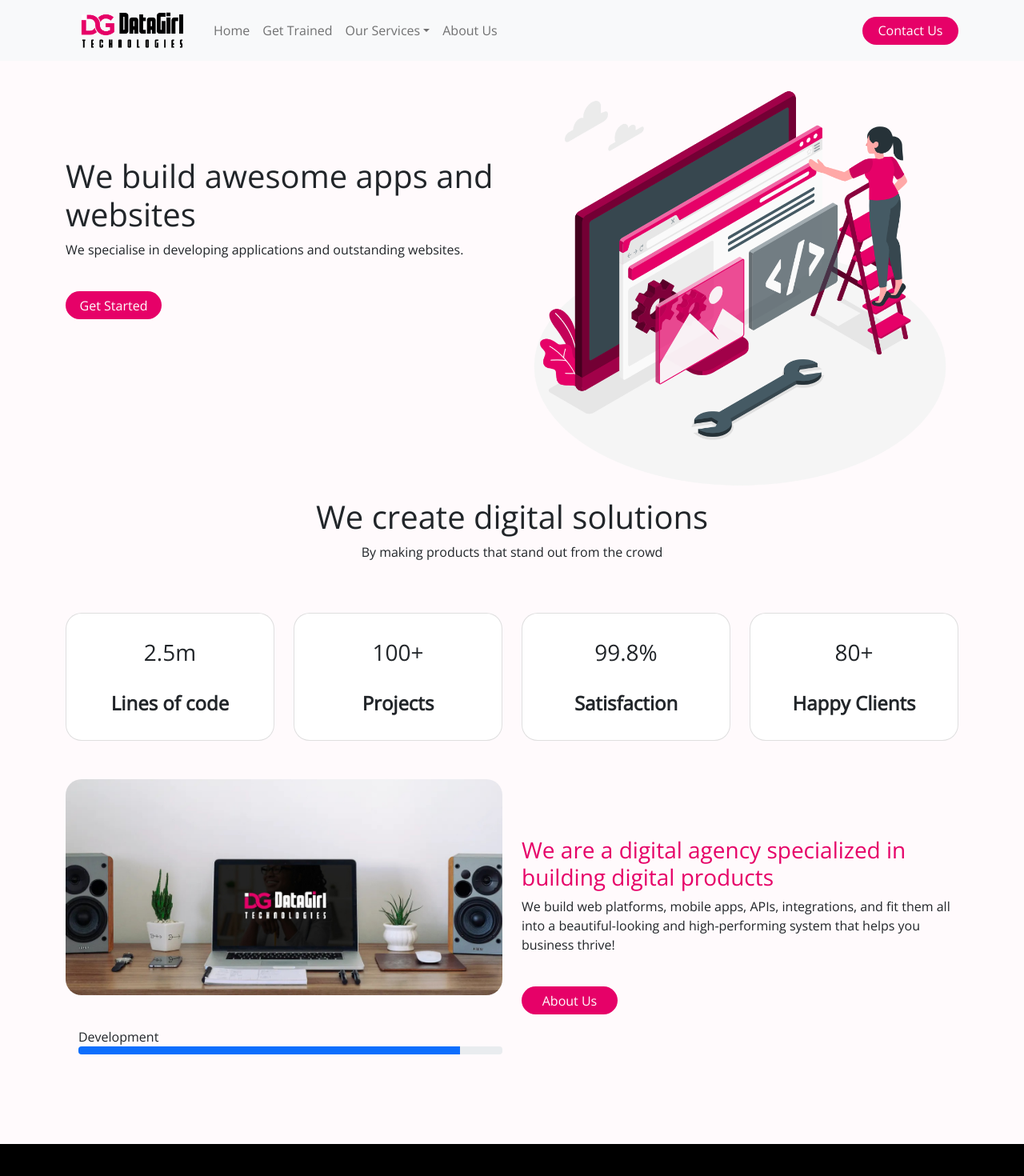
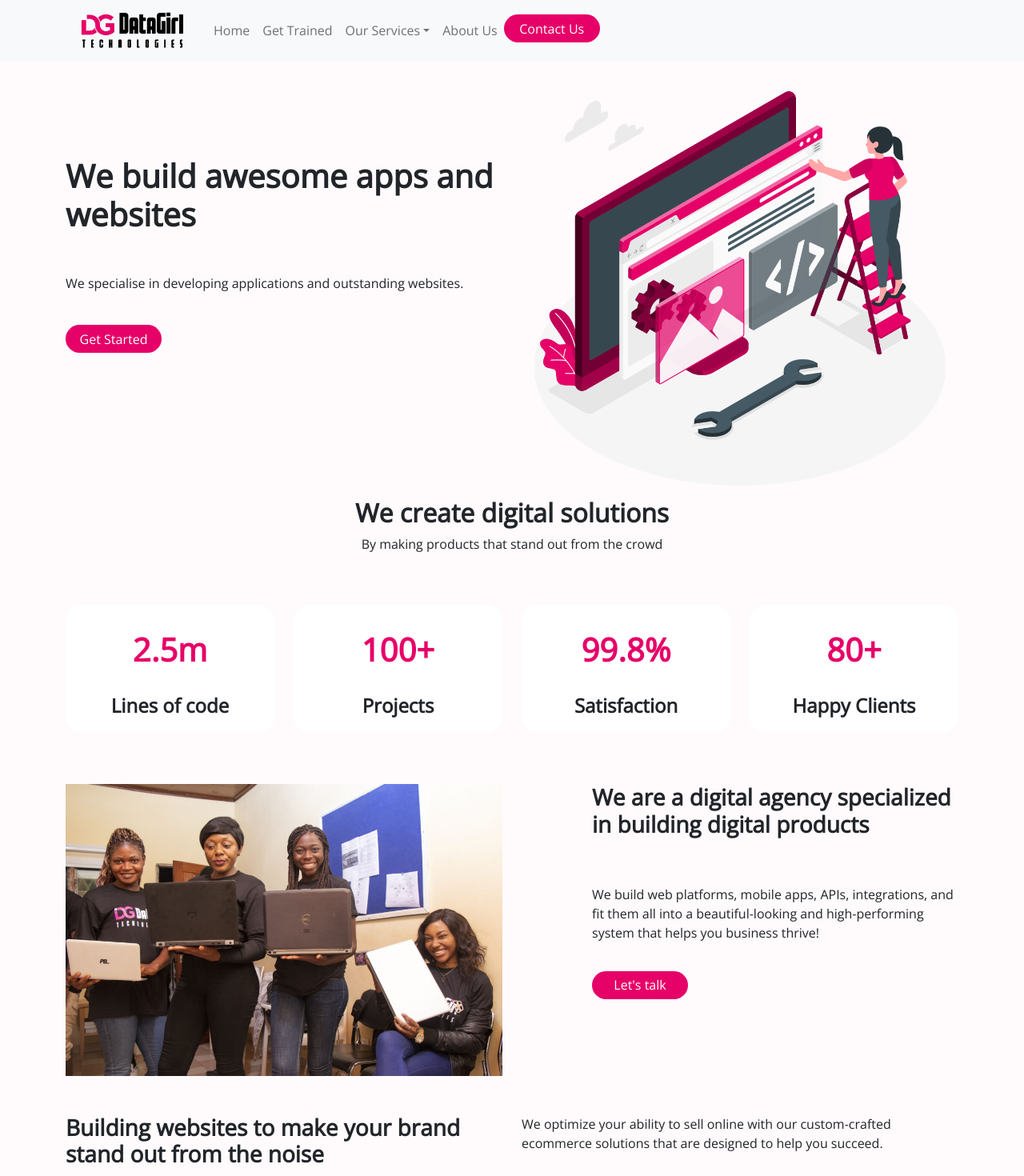
Before and after one commit to Fienne/website-project, a React (Create React App) app: page /web-and-app-development in a window 1280 px wide. Shown: the top 1470 px of the page at 80% size. Built offline with nearby package versions, Linux system fonts and the light colour scheme.

Commit message:
edit content on web pages

```diff
--- a/public/index.html
+++ b/public/index.html
@@ -49,7 +49,7 @@
     -->
     <title>DataGirl Tech</title>
   </head>
-  <body>
+  <body style="overflow-x: hidden;">
     <noscript>You need to enable JavaScript to run this app.</noscript>
     <div id="root"></div>
     <!--
--- a/src/Components/Footer/Footer.css
+++ b/src/Components/Footer/Footer.css
@@ -1,12 +1,22 @@
-a{
-    text-decoration: none;
-    color: white;
+a {
+  text-decoration: none;
+  color: white;
 }
 
-a :hover{
-    color: pink;
+a.link :hover {
+  color: red;
 }
 
-.padding-left{
-    padding-left: 100px;
+.padding-left {
+  padding-left: 100px;
 }
+
+@media (max-width: 480px) {
+  .about {
+    padding-left: 15px;
+    color: var(--primary-color);
+  }
+  .contact {
+    padding-left: 15px;
+  }
+}
--- a/src/Components/Footer/Footer.jsx
+++ b/src/Components/Footer/Footer.jsx
@@ -130,12 +130,12 @@ const Footer = () => {
           </div>
         </div>
 
-        <Col lg={4} className="padding-left">
-          <h4>About Company</h4>
+        <Col lg={4} className="padding-left about">
+          <h4 style={{color:"var(--primary-color)"}}>About Company</h4>
           <br/>
           <Row>
             <Col>
-              <a href="#">About</a>
+              <a href="#" className="link">About</a>
               <br />
               <br />
               <a href="#">Services</a>
@@ -160,8 +160,8 @@ const Footer = () => {
             </Col>
           </Row>
         </Col>
-        <Col lg={4} className="padding-left">
-          <h4>Contact Us</h4>
+        <Col lg={4} className="padding-left contact">
+          <h4 style={{color:"var(--primary-color)"}}>Contact Us</h4>
           <br/>
           <Col>
             <p>Mon-Fri: 8.00am - 6.00pm</p>
--- a/src/Components/Navbar/Navbar.css
+++ b/src/Components/Navbar/Navbar.css
@@ -1,3 +1,12 @@
-.button{
- border-radius: 30px;
+.button {
+  border-radius: 30px;
 }
+
+@media screen and (min-width: 1025px) {
+  .contact-form {
+    justify-content: right;
+    display: flex;
+    align-content: flex-end;
+    padding-right: 50px;
+  }
+}
--- a/src/Components/Navbar/Navigate.jsx
+++ b/src/Components/Navbar/Navigate.jsx
@@ -19,7 +19,11 @@ import ContactForm from "../Contact/ContactForm";
 const Navigation = () => {
   return (
     <BrowserRouter>
-      <Navbar bg="light" expand="lg md" className="sticky-top">
+      <Navbar
+        bg="light"
+        expand="lg md"
+        className="sticky-top text-left col-sm-12 top-0 start-0"
+      >
         <Container>
           <Link to="/home">
             <img
@@ -30,12 +34,14 @@ const Navigation = () => {
               alt="DataGirl logo"
             />
           </Link>
-          <Navbar.Toggle aria-controls="navbarScroll" />
-          <Navbar.Collapse id="navbarScroll">
+          <Navbar.Toggle
+            aria-controls="basic-navbar-nav"
+            style={{ border: "none", width:"50px" }}
+          />
+          <Navbar.Collapse id="basic-navbar-nav">
             <Nav
-              className="me-auto my-2 my-lg-0"
-              style={{ maxHeight: "100px" }}
-              navbarScroll
+              className=""
+              style={{ maxHeight: "200px" }}
             >
               <Nav.Link as={Link} to="/home">
                 Home
@@ -57,24 +63,25 @@ const Navigation = () => {
               <Nav.Link as={Link} to="/about-us">
                 About Us
               </Nav.Link>
+              <Form className="contact-form">
+                <Link to="/contact">
+                  <RegButton title="Contact Us" />
+                </Link>
+              </Form>
             </Nav>
-            <Form className="d-flex">
-              <Link to="/contact">
-              <RegButton title="Contact Us" />
-              </Link>
-            </Form>
           </Navbar.Collapse>
         </Container>
       </Navbar>
+
       <Routes>
         <Route element={<Navigate to="/home" />} path="*" />
         <Route element={<Home />} path="/home" />
         <Route element={<GetTrained />} path="/get-trained" />
-        <Route element={<WebAppDev />} path="/web-and-app-development"/>
-        <Route element={<BrandIdentity />}  path="/brand-identity" />
+        <Route element={<WebAppDev />} path="/web-and-app-development" />
+        <Route element={<BrandIdentity />} path="/brand-identity" />
         <Route element={<SEOServices />} path="/seo-services" />
         <Route element={<AboutUs />} path="/about-us" />
-        <Route element={<ContactForm/>} path="/contact" />
+        <Route element={<ContactForm />} path="/contact" />
       </Routes>
     </BrowserRouter>
   );
--- a/src/Components/Testimonial/Testimonial.css
+++ b/src/Components/Testimonial/Testimonial.css
@@ -272,5 +272,7 @@ border-bottom: 1px solid #999; */
     .col-lg-4 {
         margin-top: 40px;
         margin-bottom: 20px;
+        align-content: center;
+        padding-left: 40px;
     }
 }
--- a/src/Screens/GetTrained/GetTrained.jsx
+++ b/src/Screens/GetTrained/GetTrained.jsx
@@ -14,7 +14,7 @@ const GetTrained = () => {
       <Container>
         <div className="row mt-2">
           <div className="col-md-6">
-            <h3 className="mt-5" style={{ color: "var(--primary-color)" }}>
+            <h3 className="mt-5 trained-header" style={{ color: "var(--primary-color)" }}>
               Let Us Help You Build a Career in Tech
             </h3>
             <br />
--- a/src/Screens/Home/Home.css
+++ b/src/Screens/Home/Home.css
@@ -241,13 +241,9 @@ svg {
     display: none;
   }
 
-  h3 {
+  /* h3 {
     font-size: 16px;
-  }
-
-  p {
-    font-size: 16px;
-  }
+  } */
 
   .phone-hero {
     position: relative;
@@ -279,13 +275,55 @@ svg {
     font-size: 12px;
     padding: 15px;
   }
+  .featured-img {
+    width: 300px;
+    padding-bottom: 20px;
+    padding-left: 60px;
+  }
 }
 @media (min-width: 480px) {
   /* smartphones, Android phones, landscape iPhone */
 }
-@media (max-width: 600px) {
+@media (min-width: 600px) and (max-width: 800px) {
   /* portrait tablets, portrait iPad, e-readers (Nook/Kindle), landscape 800x480 phones (Android) */
+  .phone-hero {
+    position: relative;
+  }
 
+  .carousel {
+    display: none;
+  }
+
+  .parent-div {
+    display: none;
+  }
+
+  .phone-heading {
+    position: absolute;
+    top: 90px;
+    left: 80px;
+    color: white;
+    font-size: 2.5rem;
+    font-weight: bold;
+  }
+
+  .phone-button {
+    position: absolute;
+    bottom: 20px;
+    left: 270px;
+    font-weight: bold;
+    height: 45px;
+  }
+  .brand-text {
+    font-size: 24px;
+    text-align: center;
+    padding: 10px;
+    margin-top: 20px;
+  }
+
+  .p-center {
+    padding: 15px;
+  }
   .mx-w-100 {
     max-width: 100% !important;
   }
--- a/src/Screens/Home/Home.jsx
+++ b/src/Screens/Home/Home.jsx
@@ -24,7 +24,6 @@ const Home = () => {
 
   return (
     <div className="">
-
       <Carousel className="carousel">
         <Carousel.Item className="hero-carousel">
           <img
@@ -99,7 +98,9 @@ const Home = () => {
           Center for ICT <br /> and computer training in <br /> Cameroon
         </h3>
         <Link to="/about-us">
-          <button className="d-block hero-button phone-button">Get Started</button>
+          <button className="d-block hero-button phone-button">
+            Get Started
+          </button>
         </Link>
       </div>
       <Container>
@@ -206,7 +207,7 @@ const Home = () => {
           <Col lg={3} md={6} sm={12}>
             <Container>
               <Card
-                className="text-center seo-card shadow"
+                className="text-center seo-card shadow mt-3"
                 style={{ background: "#FFDDEB" }}
               >
                 <Card.Body>
@@ -233,7 +234,7 @@ const Home = () => {
           <Col lg={3} md={6} sm={12}>
             <Container>
               <Card
-                className="text-center seo-card shadow"
+                className="text-center seo-card shadow mt-3"
                 style={{ background: "#DEFFCC" }}
               >
                 <Card.Body>
@@ -260,7 +261,7 @@ const Home = () => {
           <Col lg={3} md={6} sm={12}>
             <Container>
               <Card
-                className="text-center seo-card shadow"
+                className="text-center seo-card shadow mt-3"
                 style={{ background: "#CEDFFE" }}
               >
                 <Card.Body>
@@ -286,8 +287,7 @@ const Home = () => {
           </Col>
         </div>
       </Container>
-      <div className="row mt-5 w-100" style={{ background: "#EEF4FB" }}>
-        {/* <div className="container-1"> */}
+      <div className="row mt-5" style={{ background: "#EEF4FB" }}>
         <div className="col-md-6 mt-5 first-content">
           <h3 className="fw-bold">
             Creating unique and digital experiences for your business and your
@@ -298,12 +298,12 @@ const Home = () => {
             specializes in developing stunning websites.
           </p>
           <div className="row">
-            <div className="col-6 ">
+            <div className="col-md-6 ">
               <h1 className="fw-bold">100%</h1>
               <h4 className="fw-bold">Satisfaction rate</h4>
               <img src="./Images/Star.png" alt="rating star" />
             </div>
-            <div className="col-6 ">
+            <div className="col-md-6 ">
               <h1 className="fw-bold">4.9/5.0</h1>
               <h4 className="fw-bold">Average ratings</h4>
               <img src="./Images/Star.png" alt="rating star" />
@@ -311,9 +311,11 @@ const Home = () => {
           </div>
         </div>
         <div className="col-md-6">
-          <img src="./Images/talking.jpeg" className="img-fluid talking-img" />
+          <img
+            src="./Images/talking.jpeg"
+            className="img-fluid w-100v talking-img"
+          />
         </div>
-        {/* </div> */}
       </div>
 
       <Container>
@@ -327,15 +329,18 @@ const Home = () => {
           <span className="text-center dot"></span>&nbsp;&nbsp;
         </div>
 
-        <div className="row featured">
+        <div className="row featured ">
           <div className="col-md-4">
-            <img className="img-fluid" src="./Images/forbes.png" />
+            <img className="img-fluid featured-img" src="./Images/forbes.png" />
           </div>
           <div className="col-md-4">
-            <img className="img-fluid" src="./Images/biz.png" />
+            <img className="img-fluid featured-img" src="./Images/biz.png" />
           </div>
           <div className="col-md-4">
-            <img className="img-fluid" src="./Images/disrupt.png" />
+            <img
+              className="img-fluid featured-img"
+              src="./Images/disrupt.png"
+            />
           </div>
         </div>
         <Row className="mt-3">
--- a/src/Screens/SEOServices/SEOServices.css
+++ b/src/Screens/SEOServices/SEOServices.css
@@ -1,5 +1,5 @@
 .seo-card {
-  padding: 20px;
+  padding-top: 20px;
   border: none;
 }
 @media screen and (min-width: 1025px) {
@@ -39,7 +39,7 @@
   }
 }
 
-@media (min-width: 350px) {
+@media (max-width: 480px) {
     /* smartphones, Android phones, landscape iPhone */
     .seo-hero{
         display: none;
--- a/src/Screens/WebAppDev/WebAppDev.css
+++ b/src/Screens/WebAppDev/WebAppDev.css
@@ -1,11 +1,21 @@
-.card{
-    border-radius: 20px;
+.card {
+  border-radius: 20px;
 }
 
-.web-image{
-    border-radius: 20px;
+.web-image {
+  border-radius: 20px;
 }
 
-.progress{
-    color: black;
+.progress {
+  color: black;
 }
+
+@media screen and (min-width: 1025px) {
+  .web-heading {
+    margin-top: 50px;
+    margin-bottom: 50px;
+  }
+}
+
+@media (max-width: 480px) {
+}
--- a/src/Screens/WebAppDev/WebAppDev.jsx
+++ b/src/Screens/WebAppDev/WebAppDev.jsx
@@ -1,21 +1,26 @@
 import { Row, Col, Container, Card } from "react-bootstrap";
 import "./WebAppDev.css";
 import { Link } from "react-router-dom";
-import $ from "jquery";
+
+import Aos from "aos";
+import "aos/dist/aos.css";
 
 //import components
 import RegButton from "../../Components/Button/RegButton";
+import Testimonial from "../../Components/Testimonial/Testimonial";
 
 const WebAppDev = () => {
   return (
     <div>
       <Container>
         <Row>
-          <Col className="col-lg-6 col-sm-12">
+          <div className="col-md-6">
             <br />
             <br />
             <br />
-            <h1 className="mt-5">We build awesome apps and websites</h1>
+            <h1 className="mt-5 fw-bold web-heading">
+              We build awesome apps and websites
+            </h1>
             <p>
               We specialise in developing applications and outstanding websites.
             </p>
@@ -23,27 +28,36 @@ const WebAppDev = () => {
             <Link to="/about-us">
               <RegButton title="Get Started" />
             </Link>
-          </Col>
-          <Col className="col-lg-6 col-sm-12">
+          </div>
+          <div className="col-md-6">
             <img
+              className="img-fluid"
               style={{ width: "100%" }}
               src="./Images/Website setup-amico.png"
             />
-          </Col>
+          </div>
         </Row>
         <div className="d-flex justify-content-center">
-          <h1>We create digital solutions</h1>
+          <h2 className="fw-bold">We create digital solutions</h2>
         </div>
         <div className="d-flex justify-content-center">
           <p>By making products that stand out from the crowd</p>
         </div>
         <br />
         <br />
-        <Row>
-          <Col>
-            <Card style={{ height: "10rem" }} className="p-3 text-center">
+        <div className="row">
+          <Col lg={3} md={6} sm={12}>
+            <Card
+              style={{ height: "10rem" }}
+              className="p-3 text-center seo-card"
+            >
               <Card.Body>
-                <h3>2.5m</h3>
+                <h2
+                  className="fw-bold"
+                  style={{ color: "var(--primary-color)", fontSize: "40px" }}
+                >
+                  2.5m
+                </h2>
                 <br />
                 <h4>
                   <b> Lines of code</b>
@@ -51,10 +65,18 @@ const WebAppDev = () => {
               </Card.Body>
             </Card>
           </Col>
-          <Col>
-            <Card style={{ height: "10rem" }} className="p-3 text-center">
+          <Col lg={3} md={6} sm={12}>
+            <Card
+              style={{ height: "10rem" }}
+              className="p-3 text-center seo-card"
+            >
               <Card.Body>
-                <h3>100+</h3>
+                <h2
+                  className="fw-bold"
+                  style={{ color: "var(--primary-color)", fontSize: "40px" }}
+                >
+                  100+
+                </h2>
                 <br />
                 <h4>
                   <b>Projects</b>
@@ -62,10 +84,18 @@ const WebAppDev = () => {
               </Card.Body>
             </Card>
           </Col>
-          <Col>
-            <Card style={{ height: "10rem" }} className="p-3 text-center">
+          <Col lg={3} md={6} sm={12}>
+            <Card
+              style={{ height: "10rem" }}
+              className="p-3 text-center seo-card"
+            >
               <Card.Body>
-                <h3>99.8%</h3>
+                <h2
+                  className="fw-bold"
+                  style={{ color: "var(--primary-color)", fontSize: "40px" }}
+                >
+                  99.8%
+                </h2>
                 <br />
                 <h4>
                   <b>Satisfaction</b>
@@ -73,10 +103,18 @@ const WebAppDev = () => {
               </Card.Body>
             </Card>
           </Col>
-          <Col>
-            <Card style={{ height: "10rem" }} className="p-3 text-center">
+          <Col lg={3} md={6} sm={12}>
+            <Card
+              style={{ height: "10rem" }}
+              className="p-3 text-center seo-card"
+            >
               <Card.Body>
-                <h3>80+</h3>
+                <h2
+                  className="fw-bold"
+                  style={{ color: "var(--primary-color)", fontSize: "40px" }}
+                >
+                  80+
+                </h2>
                 <br />
                 <h4>
                   <b>Happy Clients</b>
@@ -84,57 +122,39 @@ const WebAppDev = () => {
               </Card.Body>
             </Card>
           </Col>
-        </Row>
-        <Row className="mt-5">
-          <Col className="col-lg-6 col-sm-12">
-            <img
-              className="web-image"
-              style={{ width: "100%" }}
-              src="./Images/Datagirl-laptop.jpg"
-            />
-          </Col>
-          <Col className="col-lg-6 col-sm-12">
-            <br />
-            <br />
-            <br />
-            <h3 style={{ color: "var(--primary-color)" }}>
+        </div>
+        <Row className="mt-3">
+          <div className="mt-5 col-md-6">
+            <img src="./Images/img.jpg" className="img-fluid" />
+          </div>
+          <div className="mt-5 col-md-6 left-content">
+            <h3 className="fw-bold">
               We are a digital agency specialized in building digital products
             </h3>
-            <p>
+            <p className="left-p">
               We build web platforms, mobile apps, APIs, integrations, and fit
               them all into a beautiful-looking and high-performing system that
               helps you business thrive!
             </p>
-            <br />
-            <Link to="/about-us">
-              <RegButton title="About Us" />
+            <Link to="contact-us">
+              <button className="left-button"> Let's talk</button>
             </Link>
-          </Col>
+          </div>
         </Row>
-        <Row>
-          <Col>
-            {/* <div className="w3-light-grey">
-              <div className="w3-grey" style={{height:"24px", width:"25%", color:"black"}}></div>
-            </div> */}
-            <ul className="list-unstyled card-body mb-0 pb-0">
-              <li className="row mb-3">
-                <div>Development</div>
-                <div className="col-lg-6 col-md-12 col-sm-12 align-self-center">
-                  <div className="progress" style={{height: "10px"}}>
-                    <div
-                      className="progress-bar"
-                      role="progressbar"
-                      style={{width: "90%"}}
-                      aria-valuenow="90"
-                      aria-valuemin="0"
-                      aria-valuemax="100"
-                    ></div>
-                  </div>
-                </div>
-              </li>
-            </ul>
-          </Col>
-        </Row>
+        <div className="row mt-5 mb-5">
+          <div className="col-md-6">
+            <h3 className="d-flex fw-bolder">
+              Building websites to make your brand stand out from the noise
+            </h3>
+          </div>
+          <div className="col-md-6">
+            <p>
+              We optimize your ability to sell online with our custom-crafted
+              ecommerce solutions that are designed to help you succeed.
+            </p>
+          </div>
+        </div>
+        <Testimonial />
       </Container>
       <br />
       <br />
```
Also changed, not shown: public/Datagirltechlogo.png (added), public/datagirllogo.png (deleted).
